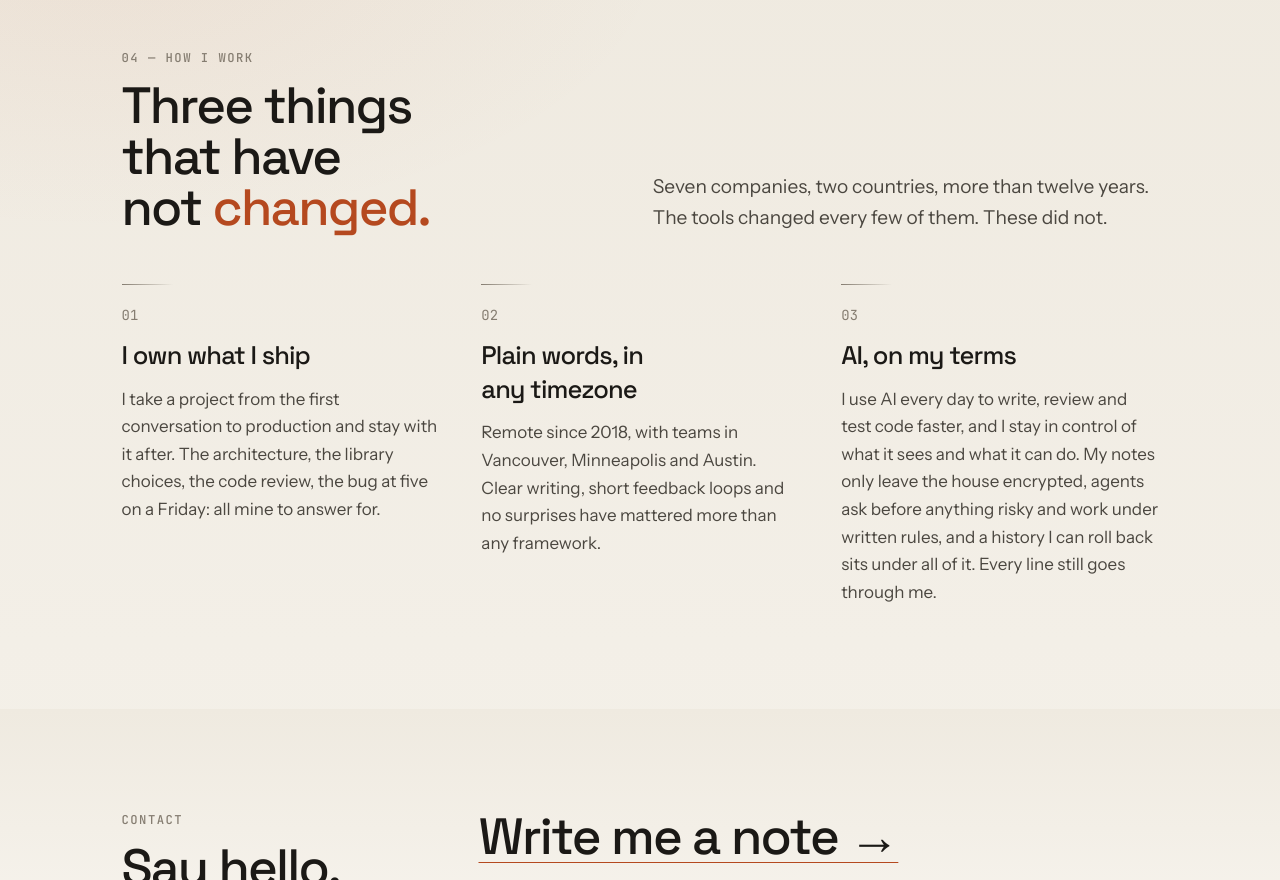
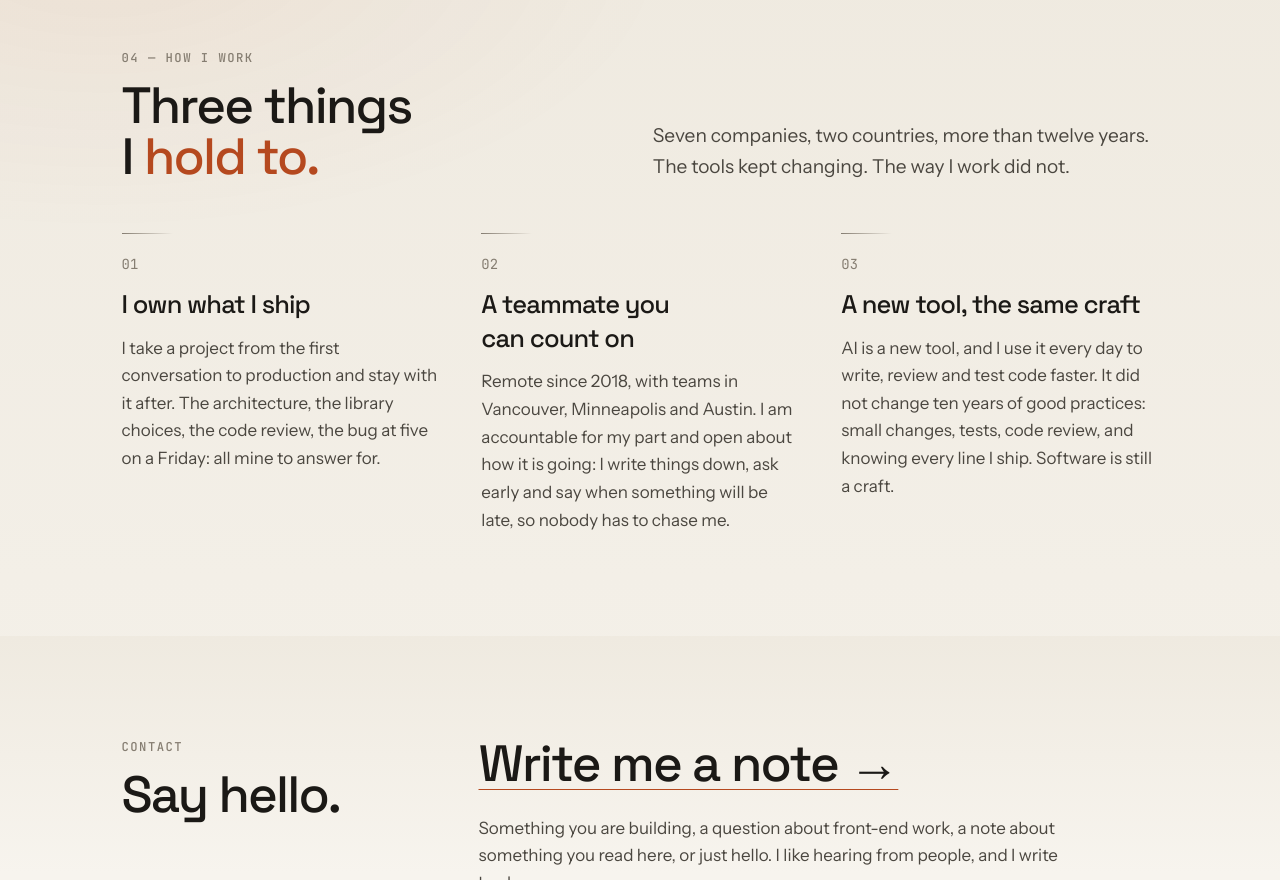
Before and after one commit to adrien-poirson/adrien-poirson, an Astro site: page / in a window 1280 px wide. Shown: the part 4540-5420 px from the top of the page. Built offline with nearby package versions, Linux system fonts and the light colour scheme; Astro itself is replaced by a stand-in of ours.

Commit message:
Reword how I work so AI is a new tool, not a constant
Co-Authored-By: Claude Opus 5.5 <noreply@anthropic.com>

```diff
--- a/src/components/Principles.astro
+++ b/src/components/Principles.astro
@@ -11,12 +11,12 @@ const principles = [
 		body: 'I take a project from the first conversation to production and stay with it after. The architecture, the library choices, the code review, the bug at five on a Friday: all mine to answer for.',
 	},
 	{
-		title: 'Plain words, in any timezone',
-		body: 'Remote since 2018, with teams in Vancouver, Minneapolis and Austin. Clear writing, short feedback loops and no surprises have mattered more than any framework.',
+		title: 'A teammate you can count on',
+		body: 'Remote since 2018, with teams in Vancouver, Minneapolis and Austin. I am accountable for my part and open about how it is going: I write things down, ask early and say when something will be late, so nobody has to chase me.',
 	},
 	{
-		title: 'AI, on my terms',
-		body: 'I use AI every day to write, review and test code faster, and I stay in control of what it sees and what it can do. My notes only leave the house encrypted, agents ask before anything risky and work under written rules, and a history I can roll back sits under all of it. Every line still goes through me.',
+		title: 'A new tool, the same craft',
+		body: 'AI is a new tool, and I use it every day to write, review and test code faster. It did not change ten years of good practices: small changes, tests, code review, and knowing every line I ship. Software is still a craft.',
 	},
 ];
 ---
@@ -27,11 +27,11 @@ const principles = [
 			<div class="lg:col-span-4">
 				<p class="eyebrow">{index} — How I work</p>
 				<h2 class="heading mt-3 text-4xl sm:text-5xl">
-					Three things that have not <em>changed.</em>
+					Three things I <em>hold to.</em>
 				</h2>
 			</div>
 			<p class="max-w-[40ch] self-end text-lg leading-relaxed text-ink-2 lg:col-span-6 lg:col-start-7">
-				Seven companies, two countries, more than {experience.words} years. The tools changed every few of them. These did not.
+				Seven companies, two countries, more than {experience.words} years. The tools kept changing. The way I work did not.
 			</p>
 		</div>
 		<ol class="mt-12 grid gap-x-10 gap-y-10 md:grid-cols-3">
```
